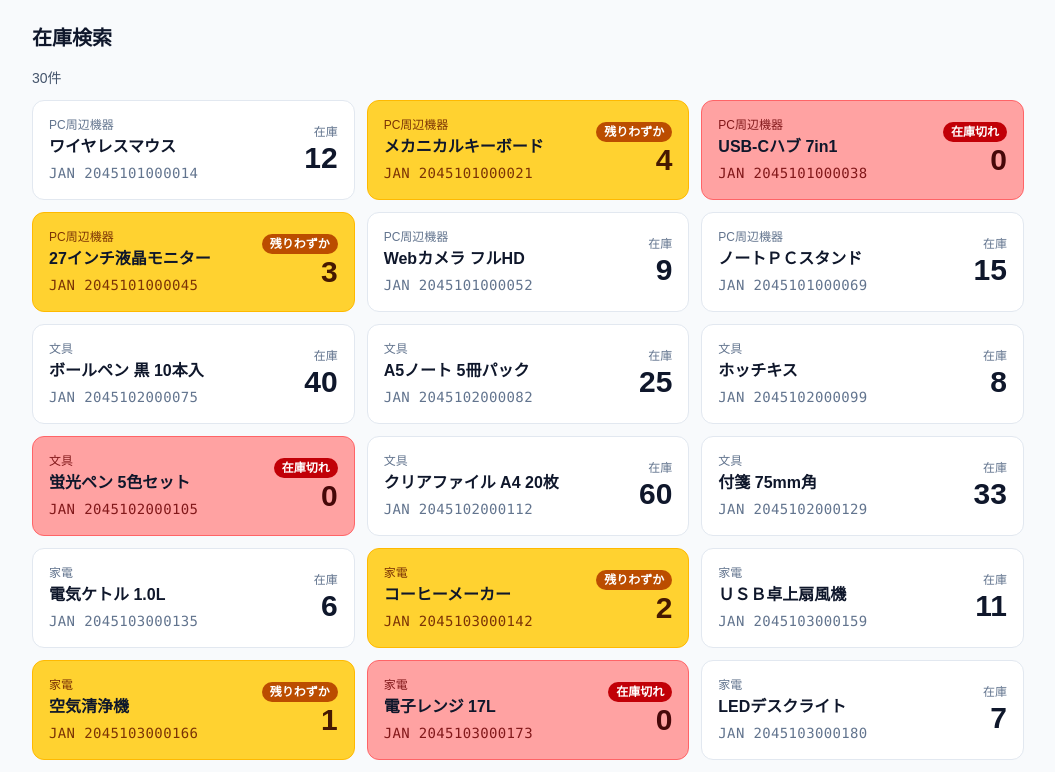
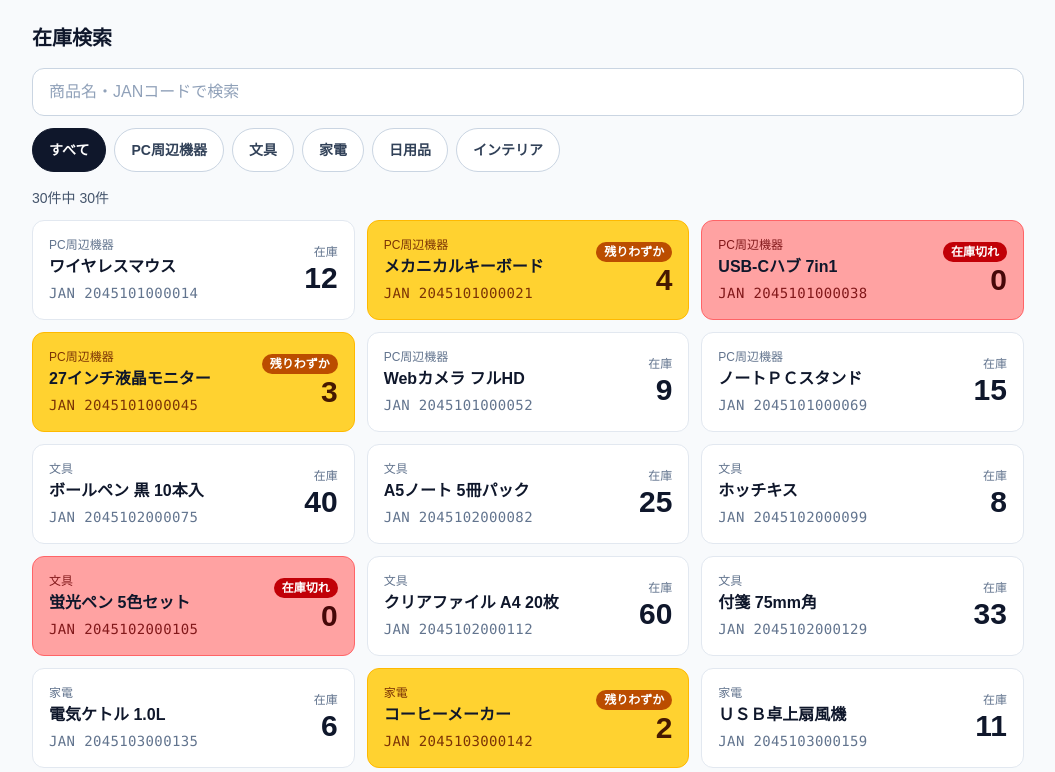
Before and after one commit to kasiyuha9528/search-filter, a Next.js app: page / in a window 1280 px wide. Shown: the top 772 px of the page, without its empty margins (112-1167 px from the left). Built offline with nearby package versions, Linux system fonts and the light colour scheme.

Commit message:
Step3: テキスト検索とタグ方式のカテゴリ絞り込みを追加

```diff
--- /dev/null
+++ b/components/SearchForm.tsx
@@ -0,0 +1,66 @@
+type Props = {
+  query: string;
+  onQueryChange: (value: string) => void;
+  categories: string[];
+  selectedCategory: string | null; // null は「すべて」
+  onCategoryChange: (category: string | null) => void;
+};
+
+// タグ(チップ)1つ分のスタイル。選択中は濃い色にして、状態がひと目でわかるようにする
+function chipClass(selected: boolean) {
+  const base = "min-h-11 rounded-full border px-4 text-sm font-bold";
+  return selected
+    ? `${base} border-slate-900 bg-slate-900 text-white`
+    : `${base} border-slate-300 bg-white text-slate-700`;
+}
+
+export default function SearchForm({
+  query,
+  onQueryChange,
+  categories,
+  selectedCategory,
+  onCategoryChange,
+}: Props) {
+  return (
+    <div className="space-y-3">
+      {/* 検索欄:文字サイズ16px(text-base)にして、iPhoneで入力時に画面が拡大されないようにする */}
+      <input
+        type="search"
+        value={query}
+        onChange={(event) => onQueryChange(event.target.value)}
+        onKeyDown={(event) => {
+          // Enterでキーボードを閉じて、結果が隠れないようにする
+          if (event.key === "Enter") event.currentTarget.blur();
+        }}
+        enterKeyHint="search"
+        autoComplete="off"
+        placeholder="商品名・JANコードで検索"
+        aria-label="商品名またはJANコードで検索"
+        className="min-h-12 w-full rounded-xl border border-slate-300 bg-white px-4 text-base text-slate-900 placeholder:text-slate-400"
+      />
+
+      {/* カテゴリのタグ:単一選択。選択中のタグをもう一度押すと「すべて」に戻る */}
+      <div className="flex flex-wrap gap-2" role="group" aria-label="カテゴリで絞り込み">
+        <button
+          type="button"
+          aria-pressed={selectedCategory === null}
+          onClick={() => onCategoryChange(null)}
+          className={chipClass(selectedCategory === null)}
+        >
+          すべて
+        </button>
+        {categories.map((category) => (
+          <button
+            key={category}
+            type="button"
+            aria-pressed={selectedCategory === category}
+            onClick={() => onCategoryChange(selectedCategory === category ? null : category)}
+            className={chipClass(selectedCategory === category)}
+          >
+            {category}
+          </button>
+        ))}
+      </div>
+    </div>
+  );
+}
--- a/components/SearchPage.tsx
+++ b/components/SearchPage.tsx
@@ -1,9 +1,11 @@
 "use client";
 
-import { useEffect, useState } from "react";
+import { useEffect, useMemo, useRef, useState } from "react";
+import { filterProducts, getCategories } from "@/lib/filterProducts";
 import { getProducts } from "@/lib/getProducts";
 import type { Product } from "@/lib/types";
 import ProductList from "./ProductList";
+import SearchForm from "./SearchForm";
 
 // 画面の状態:読み込み中 / 成功 / 失敗 のどれか1つ
 type LoadState =
@@ -11,10 +13,20 @@ type LoadState =
   | { status: "success"; products: Product[] }
   | { status: "error"; message: string };
 
+// 読み込み前に使う空の配列。毎回新しい配列を作ると useMemo が毎回計算し直すので、1つを使い回す
+const NO_PRODUCTS: Product[] = [];
+
 export default function SearchPage() {
   const [state, setState] = useState<LoadState>({ status: "loading" });
   // 再読み込みボタンを押すたびに +1 して、useEffect を再実行させる
   const [reloadKey, setReloadKey] = useState(0);
+
+  // 検索条件。入力したらすぐ画面に反映したいので、まず state に持つ(URLへの保存は Step 4)
+  const [query, setQuery] = useState("");
+  const [category, setCategory] = useState<string | null>(null);
+
+  // 入力した瞬間の時刻。100ms以内に更新される、という達成基準の計測に使う
+  const inputStartRef = useRef<number | null>(null);
 
   useEffect(() => {
     // 画面を離れた後に結果が返ってきても、state を更新しないための目印
@@ -35,6 +47,35 @@ export default function SearchPage() {
       ignore = true;
     };
   }, [reloadKey]);
+
+  const products = state.status === "success" ? state.products : NO_PRODUCTS;
+
+  // カテゴリの一覧は、商品データが変わったときだけ作り直す
+  const categories = useMemo(() => getCategories(products), [products]);
+
+  // 絞り込み結果は、商品・検索語・カテゴリのどれかが変わったときだけ計算し直す
+  const filtered = useMemo(
+    () => filterProducts(products, query, category),
+    [products, query, category],
+  );
+
+  // 画面の更新が終わったら、入力からの経過時間をコンソールに出す(Step 6の検証で使う)
+  useEffect(() => {
+    if (inputStartRef.current === null) return;
+    const elapsed = performance.now() - inputStartRef.current;
+    inputStartRef.current = null;
+    console.log(`[検索] 入力→画面更新 ${elapsed.toFixed(1)}ms / ${filtered.length}件`);
+  }, [filtered]);
+
+  function handleQueryChange(value: string) {
+    inputStartRef.current = performance.now();
+    setQuery(value);
+  }
+
+  function handleCategoryChange(next: string | null) {
+    inputStartRef.current = performance.now();
+    setCategory(next);
+  }
 
   function handleReload() {
     setState({ status: "loading" });
@@ -65,8 +106,24 @@ export default function SearchPage() {
 
       {state.status === "success" && (
         <>
-          <p className="mb-3 text-sm text-slate-600">{state.products.length}件</p>
-          <ProductList products={state.products} />
+          <SearchForm
+            query={query}
+            onQueryChange={handleQueryChange}
+            categories={categories}
+            selectedCategory={category}
+            onCategoryChange={handleCategoryChange}
+          />
+
+          <p className="mb-3 mt-4 text-sm text-slate-600">
+            {products.length}件中 {filtered.length}件
+          </p>
+
+          {filtered.length > 0 ? (
+            <ProductList products={filtered} />
+          ) : (
+            // 仮の表示。Step 5 で「条件をクリア」ボタン付きの EmptyState に置き換える
+            <p className="py-10 text-center text-slate-500">該当する商品がありません</p>
+          )}
         </>
       )}
     </main>
--- /dev/null
+++ b/lib/filterProducts.ts
@@ -0,0 +1,37 @@
+import type { Product } from "./types";
+
+// 比較用に文字をそろえる。
+// NFKC正規化で「全角英数→半角」「半角カナ→全角カナ」に統一し、さらに小文字にする。
+// 例:「ＵＳＢ」→「usb」、「ﾍﾟｰﾊﾟｰ」→「ペーパー」
+export function normalizeText(text: string): string {
+  return text.normalize("NFKC").toLowerCase();
+}
+
+// 商品を「検索語」と「カテゴリ」の両方で絞り込む(AND条件)。
+// - query: 商品名またはJANコードに部分一致(空なら検索語では絞らない)
+// - category: 完全一致(null なら「すべて」)
+export function filterProducts(
+  products: Product[],
+  query: string,
+  category: string | null,
+): Product[] {
+  const normalizedQuery = normalizeText(query.trim());
+
+  return products.filter((product) => {
+    if (category !== null && product.category !== category) {
+      return false;
+    }
+    if (normalizedQuery === "") {
+      return true;
+    }
+    return (
+      normalizeText(product.name).includes(normalizedQuery) ||
+      normalizeText(product.jan).includes(normalizedQuery)
+    );
+  });
+}
+
+// 商品データに含まれるカテゴリを、最初に登場した順で重複なしに取り出す
+export function getCategories(products: Product[]): string[] {
+  return [...new Set(products.map((product) => product.category))];
+}
```
Also changed, not shown: 2 other files (tests, documents, lock files or other folders).
